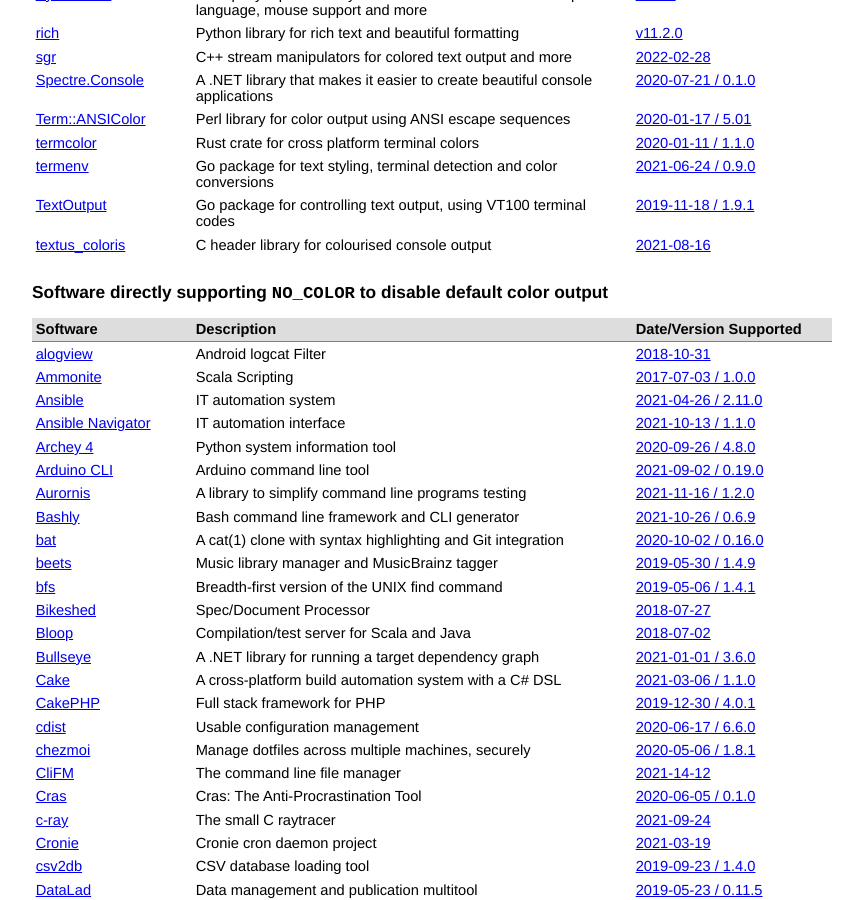
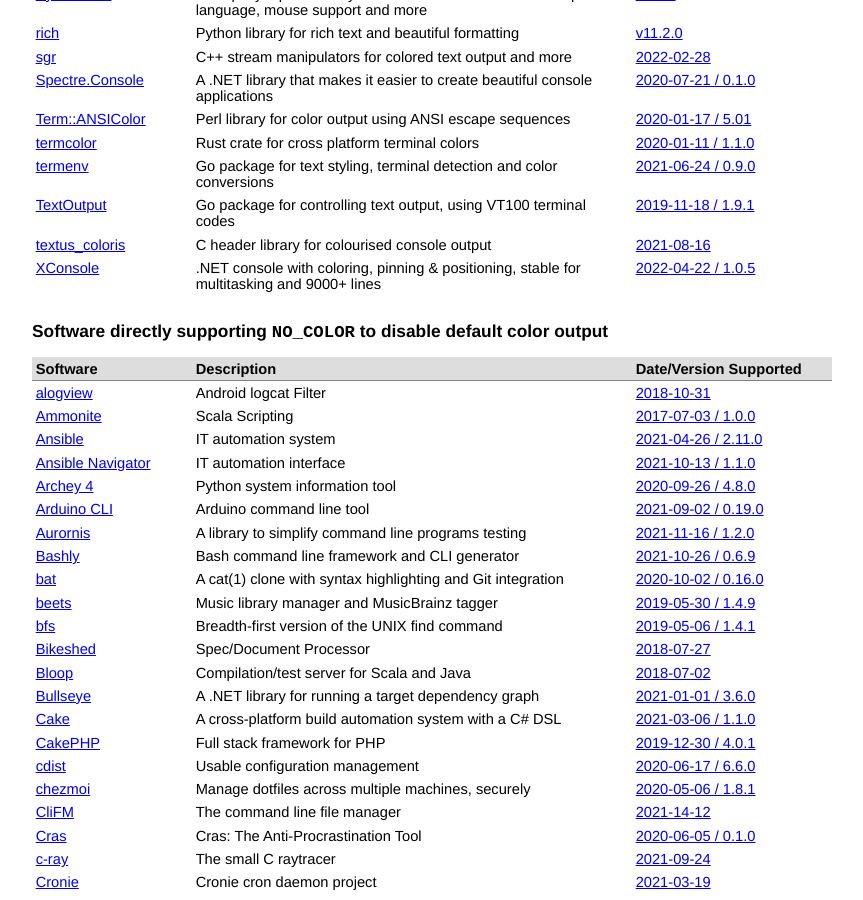
Before and after one commit to jcs/no_color, a Jekyll site: the page built from index.md, in a window 1280 px wide and 900 px high, scrolled down 1433 px. Shown: the whole window, without its empty margins (208-1071 px from the left). Built offline with Jekyll 4.4.1, drawn with Linux system fonts in a browser that asks for light colours; our own code applies the rules of GitHub Pages for plain Markdown files.

Commit message:
Add XConsole (#177)

```diff
--- a/index.md
+++ b/index.md
@@ -98,6 +98,7 @@ color via `NO_COLOR`.
 | [termenv](https://github.com/muesli/termenv) | Go package for text styling, terminal detection and color conversions | [2021-06-24 / 0.9.0](https://github.com/muesli/termenv/releases/tag/v0.9.0) |
 | [TextOutput](https://github.com/xyproto/textoutput) | Go package for controlling text output, using VT100 terminal codes | [2019-11-18 / 1.9.1](https://github.com/xyproto/textoutput/tree/v1.9.1) |
 | [textus\_coloris](https://github.com/ac000/textus_coloris) | C header library for colourised console output | [2021-08-16](https://github.com/ac000/textus_coloris/commit/4930b7a531beebf772f82b3dbaa60d0a47d50c1b) |
+| [XConsole](https://github.com/chubrik/XConsole) | .NET console with coloring, pinning & positioning, stable for multitasking and 9000+ lines | [2022-04-22 / 1.0.5](https://github.com/chubrik/XConsole/releases/tag/1.0.5) |
 {: rules="groups"}
 
 ## Software directly supporting `NO_COLOR` to disable default color output
```
